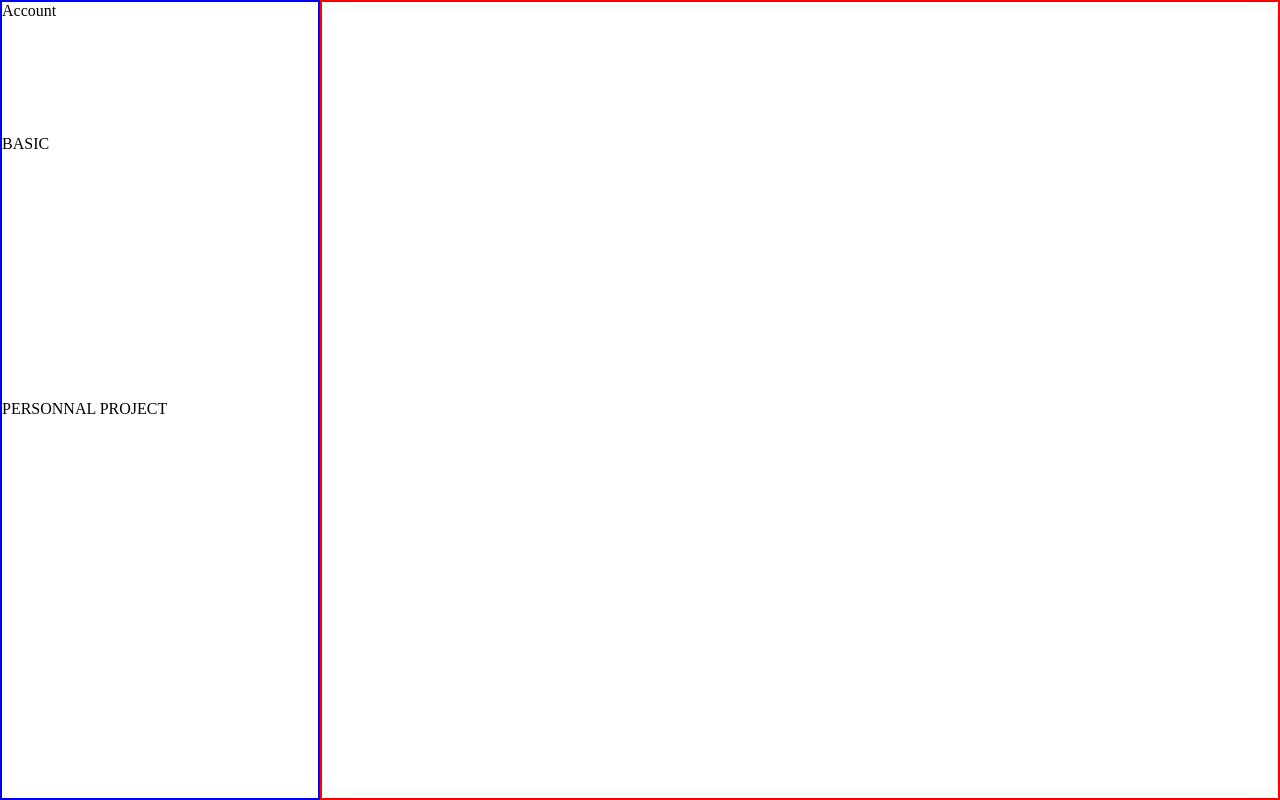
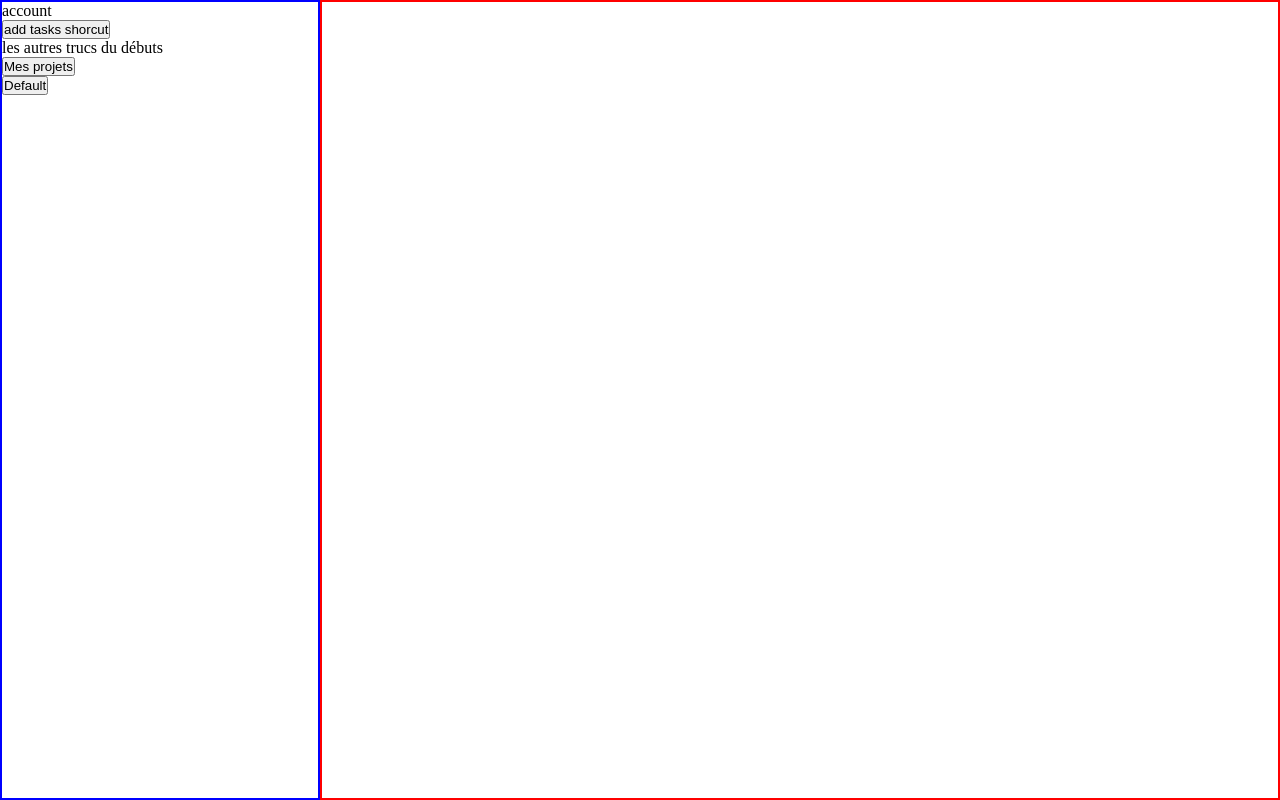
Before and after one commit to Oreus-F/ToDo, a website built with webpack: page src/template.html in a window 1280 px wide. Built offline with nearby package versions, Linux system fonts and the light colour scheme.

Commit message:
create dummy div to see how to create content

```diff
--- a/src/template.html
+++ b/src/template.html
@@ -8,11 +8,27 @@
 <body>
     <div id="mainContainer">
         <div id="menu">
-            <div>Account</div>
-            <div>BASIC</div>
-            <div>PERSONNAL PROJECT</div>
+            <div>
+                <nav>
+                    <div>account</div>
+                    <div><button>add tasks shorcut</button></div>
+                    <ul>les autres trucs du débuts</ul>
+                    <div>
+                        <div>
+                            <button>Mes projets</button>
+                            <div>
+                                <ul>
+                                    <li><button>Default</button></li>
+                                </ul>
+                            </div>
+                        </div>
+                    </div>
+                </nav>
+            </div>
         </div>
-        <div id="content"></div>
+        <div id="content">
+
+        </div>
     </div>
 </body>
 </html>
```
